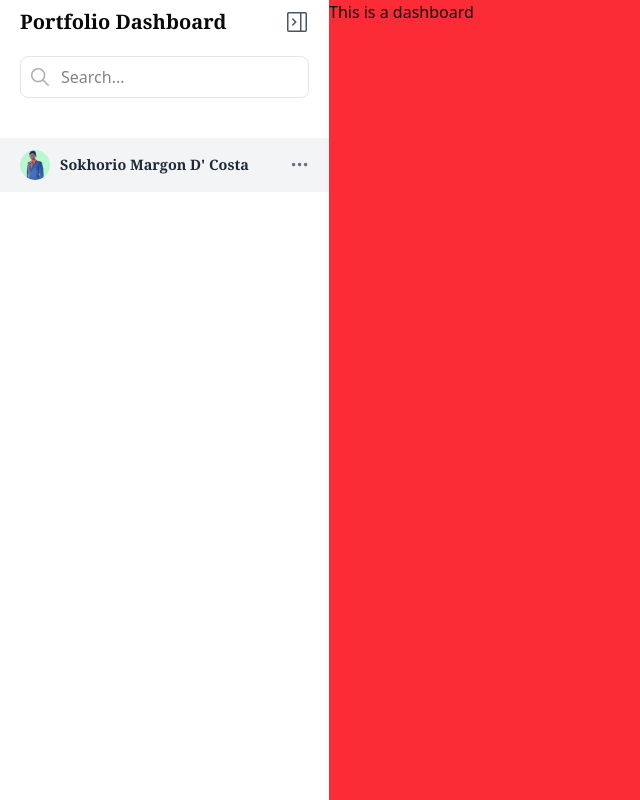
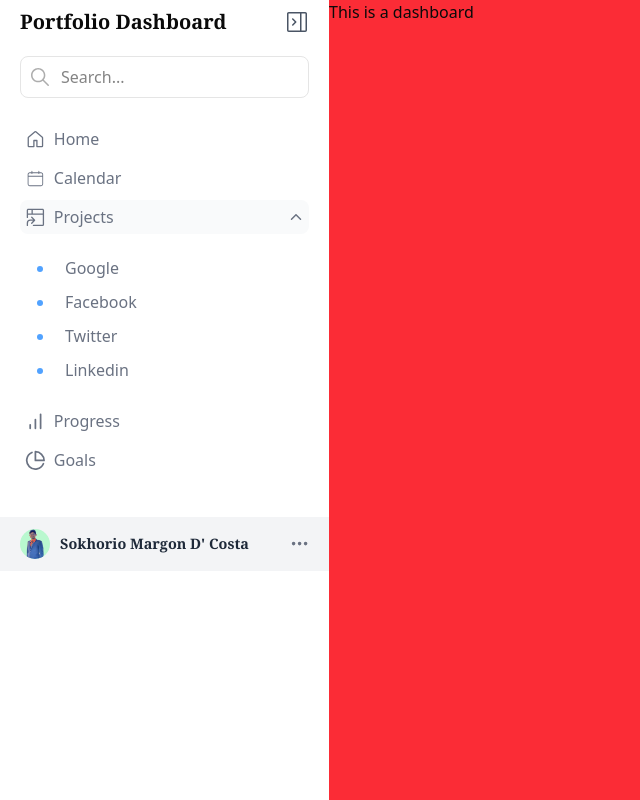
Before and after one commit to Marg0n/next-level-portfolio, a Next.js app: page /dashboard in a window 1280 px wide. Shown: the whole page, without its empty margins (0-640 px from the left). Built offline with nearby package versions, Linux system fonts and the light colour scheme.

Commit message:
Add: Added general sidebars in DashboardSidebar.

```diff
--- a/src/components/modules/dashboard/DashboardSidebar.tsx
+++ b/src/components/modules/dashboard/DashboardSidebar.tsx
@@ -15,6 +15,7 @@ import Image from "next/image";
 const DashboardSidebar: React.FC = () => {
   //* states
   const [isCollapse1, setIsCollapse1] = useState<boolean>(true);
+  const [isDropdownOpen, setIsDropdownOpen] = useState<boolean>(true);
 
   //* constants
   const name = "Sokhorio Margon D' Costa";
@@ -24,7 +25,7 @@ const DashboardSidebar: React.FC = () => {
       <div
         className={`mt-0 ${
           isCollapse1 ? "px-[20px]" : "px-[10px]"
-        } transition-all duration-300 ease-in-out`}
+        } transition-all duration-300 ease-in-out flex-1`}
       >
         {isCollapse1 ? (
           <div className="flex items-center justify-between">
@@ -87,6 +88,116 @@ const DashboardSidebar: React.FC = () => {
       </div>
 
       {/* options */}
+      {/* General section */}
+      <div
+        className={`mt-6 ${
+          isCollapse1 ? "px-[20px]" : "px-[10px]"
+        } transition-all duration-300 ease-in-out flex-1`}
+      >
+        <div className="mt-3 flex flex-col gap-[5px]">
+          {/* Home */}
+          <SidebarItem
+            isCollapsed={isCollapse1}
+            icon={<GoHome />}
+            label="Home"
+            tooltipOffset="-80px"
+          />
+          {/* Calendar */}
+          <SidebarItem
+            isCollapsed={isCollapse1}
+            icon={<CiCalendar />}
+            label="Calendar"
+            tooltipOffset="-99px"
+          />
+          {/* Projects with dropdown */}
+          <div
+            className={`${isCollapse1 && "justify-center"} ${
+              isDropdownOpen && "bg-gray-50 dark:bg-slate-800"
+            } flex w-full hover:bg-gray-50 p-[5px] dark:hover:bg-slate-800/50 rounded-md cursor-pointer transition-all duration-200 relative group flex-col`}
+            onClick={() => setIsDropdownOpen(!isDropdownOpen)}
+          >
+            <div
+              className={`${
+                isCollapse1 ? " justify-between" : "justify-center"
+              } flex items-center gap-[8px] w-full`}
+            >
+              <div className="flex items-center gap-[8px]">
+                <GoProjectSymlink className="text-[1.3rem] dark:text-[#abc2d3] text-gray-500" />
+                <p
+                  className={`${
+                    isCollapse1 ? "inline" : "hidden"
+                  } text-[1rem] font-[400] text-gray-500 dark:text-[#abc2d3]`}
+                >
+                  Projects
+                </p>
+              </div>
+
+              <IoIosArrowDown
+                className={`${
+                  isDropdownOpen ? "rotate-[180deg]" : "rotate-0"
+                } ${
+                  isCollapse1 ? "inline" : "hidden"
+                } transition-all duration-300 text-[1rem] text-gray-500`}
+              />
+            </div>
+
+            {!isCollapse1 && (
+              <ul className="translate-y-[20px] opacity-0 z-[-1] group-hover:translate-y-0 group-hover:opacity-100 dark:bg-slate-900 dark:text-[#abc2d3] group-hover:z-30 absolute top-0 left-[70px] bg-white boxShadow transition-all duration-300 p-[8px] rounded-md flex flex-col gap-[3px] text-[1rem] text-gray-500">
+                <li className="hover:bg-gray-50 dark:hover:bg-slate-800/50 px-[20px] py-[5px] rounded-md">
+                  Google
+                </li>
+                <li className="hover:bg-gray-50 dark:hover:bg-slate-800/50 px-[20px] py-[5px] rounded-md">
+                  Facebook
+                </li>
+                <li className="hover:bg-gray-50 dark:hover:bg-slate-800/50 px-[20px] py-[5px] rounded-md">
+                  Twitter
+                </li>
+                <li className="hover:bg-gray-50 dark:hover:bg-slate-800/50 px-[20px] py-[5px] rounded-md">
+                  Linkedin
+                </li>
+              </ul>
+            )}
+          </div>
+
+          {/* Dropdown when expanded */}
+          <ul
+            className={`${
+              isDropdownOpen
+                ? "h-auto my-3 opacity-100 z-[1]"
+                : "opacity-0 z-[-1] h-0"
+            } ${
+              isCollapse1 ? "inline" : "hidden"
+            } transition-all duration-300 list-disc marker:text-blue-400 ml-[35px] flex flex-col gap-[3px] text-[1rem] dark:text-[#abc2d3] text-gray-500`}
+          >
+            <li className="hover:bg-gray-50 dark:hover:bg-slate-800/50 px-[10px] py-[5px] rounded-md">
+              Google
+            </li>
+            <li className="hover:bg-gray-50 dark:hover:bg-slate-800/50 px-[10px] py-[5px] rounded-md">
+              Facebook
+            </li>
+            <li className="hover:bg-gray-50 dark:hover:bg-slate-800/50 px-[10px] py-[5px] rounded-md">
+              Twitter
+            </li>
+            <li className="hover:bg-gray-50 dark:hover:bg-slate-800/50 px-[10px] py-[5px] rounded-md">
+              Linkedin
+            </li>
+          </ul>
+
+          {/* Progress & Goals */}
+          <SidebarItem
+            isCollapsed={isCollapse1}
+            icon={<FiBarChart />}
+            label="Progress"
+            tooltipOffset="-100px"
+          />
+          <SidebarItem
+            isCollapsed={isCollapse1}
+            icon={<FiPieChart />}
+            label="Goals"
+            tooltipOffset="-76px"
+          />
+        </div>
+      </div>
 
       {/* Profile section */}
       <div
@@ -129,4 +240,49 @@ const DashboardSidebar: React.FC = () => {
   );
 };
 
+//* Subcomponent for reusable sidebar item
+interface SidebarItemProps {
+  isCollapsed: boolean;
+  icon: React.ReactNode;
+  label: string;
+  tooltipOffset: string;
+}
+
+const SidebarItem: React.FC<SidebarItemProps> = ({
+  isCollapsed,
+  icon,
+  label,
+  tooltipOffset,
+}) => {
+  return (
+    <div
+      className={`${
+        isCollapsed ? "justify-between" : "justify-center"
+      } flex items-center w-full hover:bg-gray-50 p-[5px] dark:hover:bg-slate-800/50 rounded-md cursor-pointer transition-all duration-200 relative group`}
+    >
+      <div className="flex items-center gap-[8px]">
+        <span className="text-[1.3rem] dark:text-[#abc2d3] text-gray-500">
+          {icon}
+        </span>
+        <p
+          className={`${
+            isCollapsed ? "inline" : "hidden"
+          } text-[1rem] font-[400] text-gray-500 dark:text-[#abc2d3]`}
+        >
+          {label}
+        </p>
+      </div>
+      <div
+        className={`${
+          isCollapsed ? "hidden" : "inline"
+        } absolute top-0 right-[${tooltipOffset}] translate-x-[20px] opacity-0 z-[-1] group-hover:translate-x-0 group-hover:opacity-100 group-hover:z-[1] transition-all duration-500`}
+      >
+        <p className="text-[0.9rem] w-max dark:bg-slate-800 dark:text-[#abc2d3] bg-gray-600 text-secondary rounded px-3 py-[5px]">
+          {label}
+        </p>
+      </div>
+    </div>
+  );
+};
+
 export default DashboardSidebar;
--- a/src/components/modules/dashboard/ResponsiveSidebar.tsx
+++ b/src/components/modules/dashboard/ResponsiveSidebar.tsx
@@ -248,7 +248,7 @@ const ResponsiveSidebar: React.FC = () => {
   );
 };
 
-// Subcomponent for reusable sidebar item
+//* Subcomponent for reusable sidebar item
 interface SidebarItemProps {
   isCollapsed: boolean;
   icon: React.ReactNode;
```
